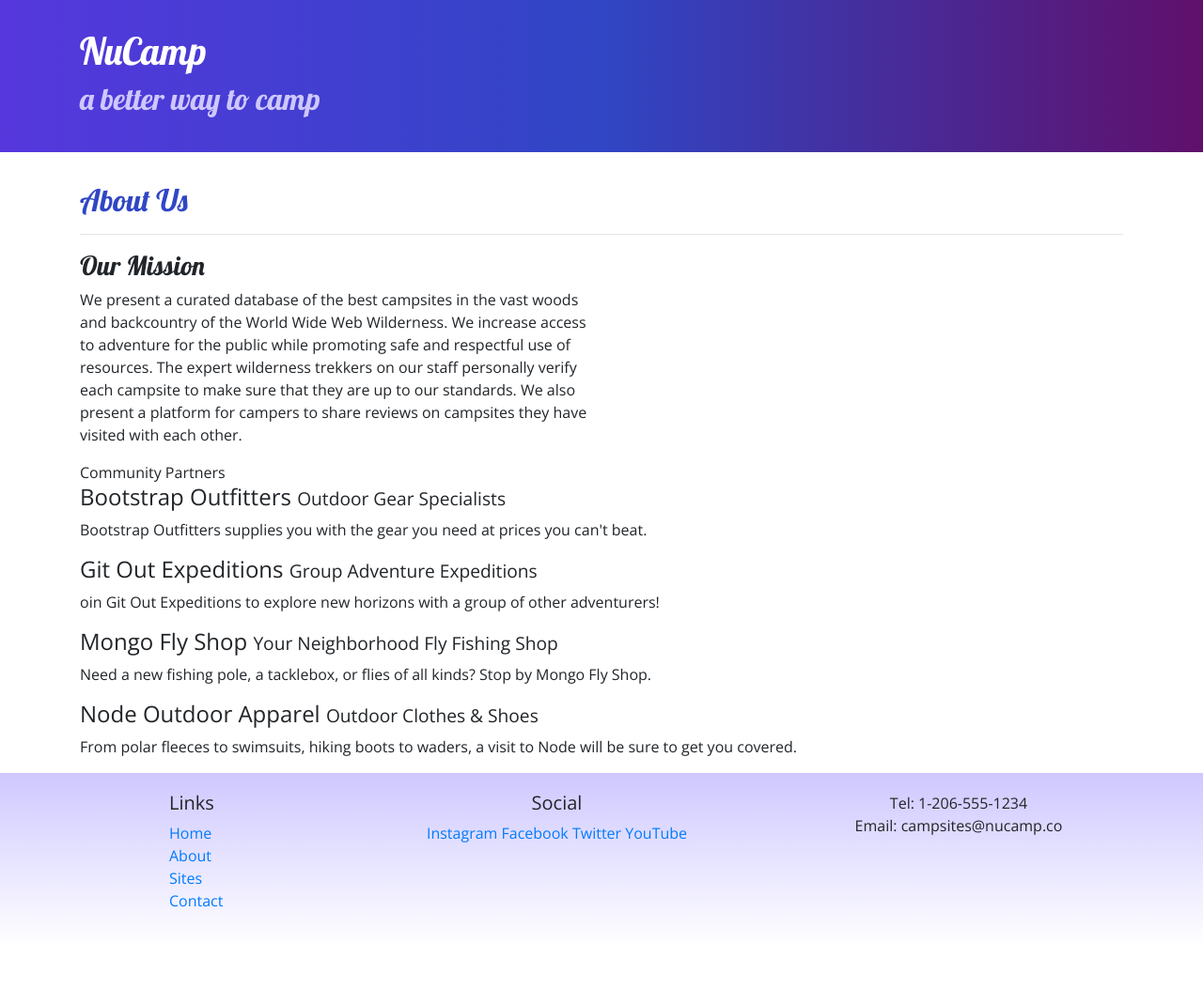
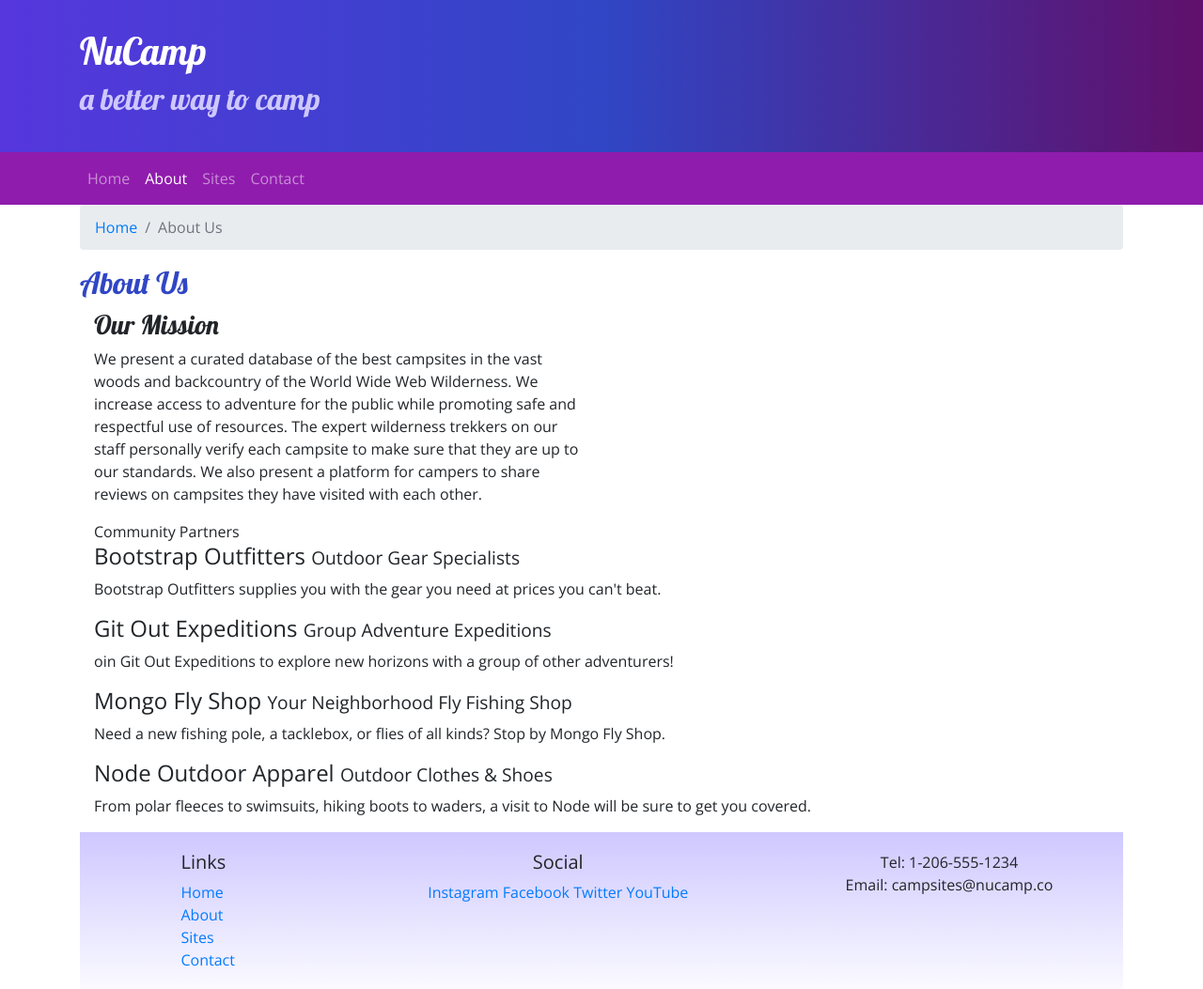
Before and after one commit to Mikeritt88/Nucampsite, a website: page aboutus.html in a window 1280 px wide. Shown: the whole page at 94% size. Before the commit the page ends 1007 px from the top, so only its background shows below. Drawn offline with nearby package versions, Linux system fonts and the light colour scheme.

Commit message:
nav bar insert/breadcrumbs add

```diff
--- a/aboutus.html
+++ b/aboutus.html
@@ -24,11 +24,31 @@
         </div>
     </header>
 
+    <nav class="navbar navbar-expand-sm navbar-dark sticky-top">
+        <div class="container">
+            <button class="navbar-toggler ml-auto" type="button" data-toggle="collapse" data-target="#nucampNavbar">
+                <span class="navbar-toggler-icon"></span>
+            </button>
+            <div class="collapse navbar-collapse" id="nucampNavbar">
+                <ul class="navbar-nav">
+                    <li class="nav-item"><a class="nav-link" href="index.html">Home</a></li>
+                    <li class="nav-item active"><a class="nav-link" href="#">About</a></li>
+                    <li class="nav-item"><a class="nav-link" href="#">Sites</a></li>
+                    <li class="nav-item"><a class="nav-link" href="#">Contact</a></li>
+                </ul>
+            </div>
+        </div>
+    </nav>
+
     <div class="container">
         <div class="row">
-            <div= class="col-12">
+            <div class="col">
+                <ol class="breadcrumb">
+                    <li class="breadcrumb-item"><a href="index.html">Home</a></li>
+                    <li class="breadcrumb-item active">About Us</li>
+                </ol>
                 <h2>About Us</h2>
-                <hr />
+
             </div>
         </div>
 
@@ -36,10 +56,12 @@
             <div class="row">
                 <div= class="col-sm-6">
                     <h3>Our Mission</h3>
-                <p>We present a curated database of the best campsites in the vast woods and backcountry of the World
+                    <p>We present a curated database of the best campsites in the vast woods and backcountry of the
+                        World
                         Wide Web Wilderness. We increase access to adventure for the public while promoting safe and
                         respectful use of resources. The expert wilderness trekkers on our staff personally verify each
-                    campsite to make sure that they are up to our standards. We also present a platform for campers to
+                        campsite to make sure that they are up to our standards. We also present a platform for campers
+                        to
                         share reviews on campsites they have visited with each other.</p>
             </div>
         </div>
@@ -55,10 +77,12 @@
                     <p class="d-none d-sm-block">oin Git Out Expeditions to explore new horizons with a group of other
                         adventurers!</p>
                     <h4>Mongo Fly Shop <small>Your Neighborhood Fly Fishing Shop</small></h4>
-                <p class="d-none d-sm-block">Need a new fishing pole, a tacklebox, or flies of all kinds? Stop by Mongo
+                    <p class="d-none d-sm-block">Need a new fishing pole, a tacklebox, or flies of all kinds? Stop by
+                        Mongo
                         Fly Shop.</p>
                     <h4>Node Outdoor Apparel <small>Outdoor Clothes & Shoes</small></h4>
-                <p class="d-none d-sm-block">From polar fleeces to swimsuits, hiking boots to waders, a visit to Node
+                    <p class="d-none d-sm-block">From polar fleeces to swimsuits, hiking boots to waders, a visit to
+                        Node
                         will be sure to get you
                         covered.</p>
                 </div>
--- a/css/styles.css
+++ b/css/styles.css
@@ -20,6 +20,7 @@ footer {
 }
 
 .jumbotron {
+    margin: 0;
     padding: 30px;
     background-image: linear-gradient(to right, #5637DD, #3046C5, #60106B);
     color: white;
@@ -30,3 +31,6 @@ footer {
     border-bottom: 1px ridge;
     min-height: 200px;
 }
+.navbar {
+    background-color: #901CAD;
+}
```
Also changed, not shown: index.html (+15 -0 lines). Lines whose indentation alone changed are shown as unchanged.
